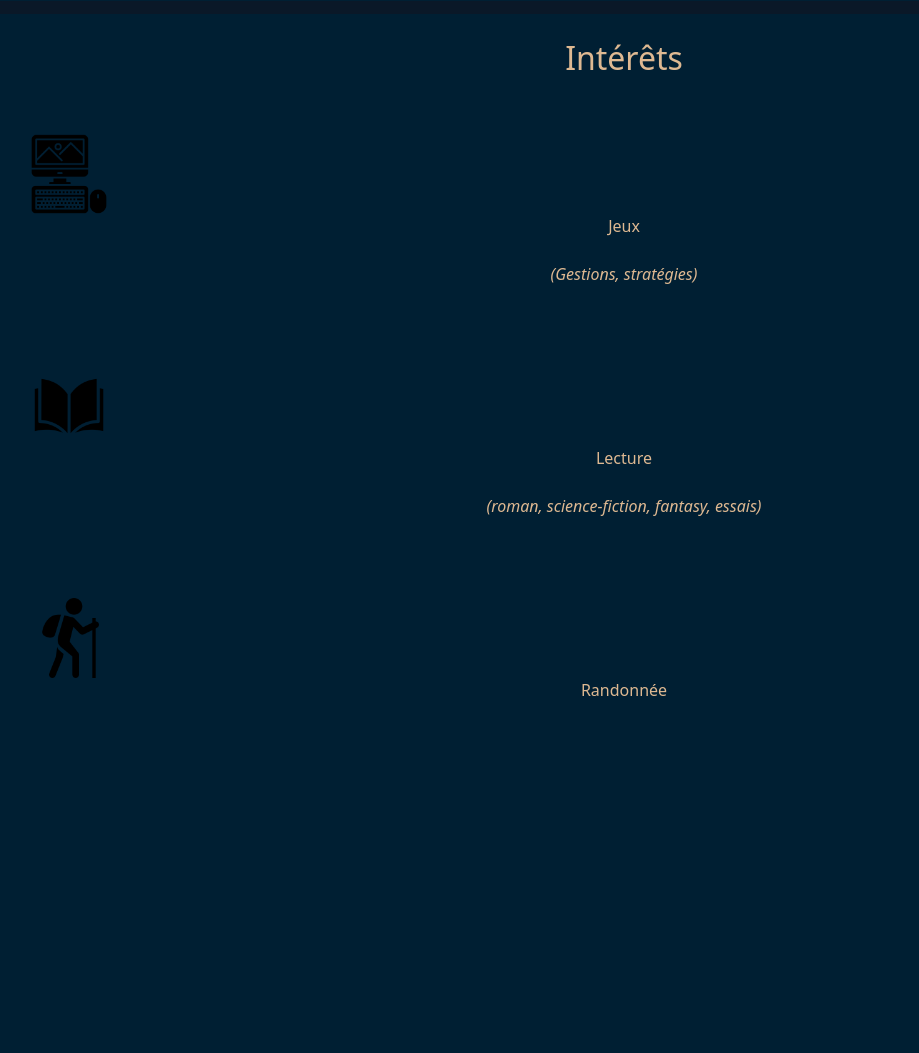
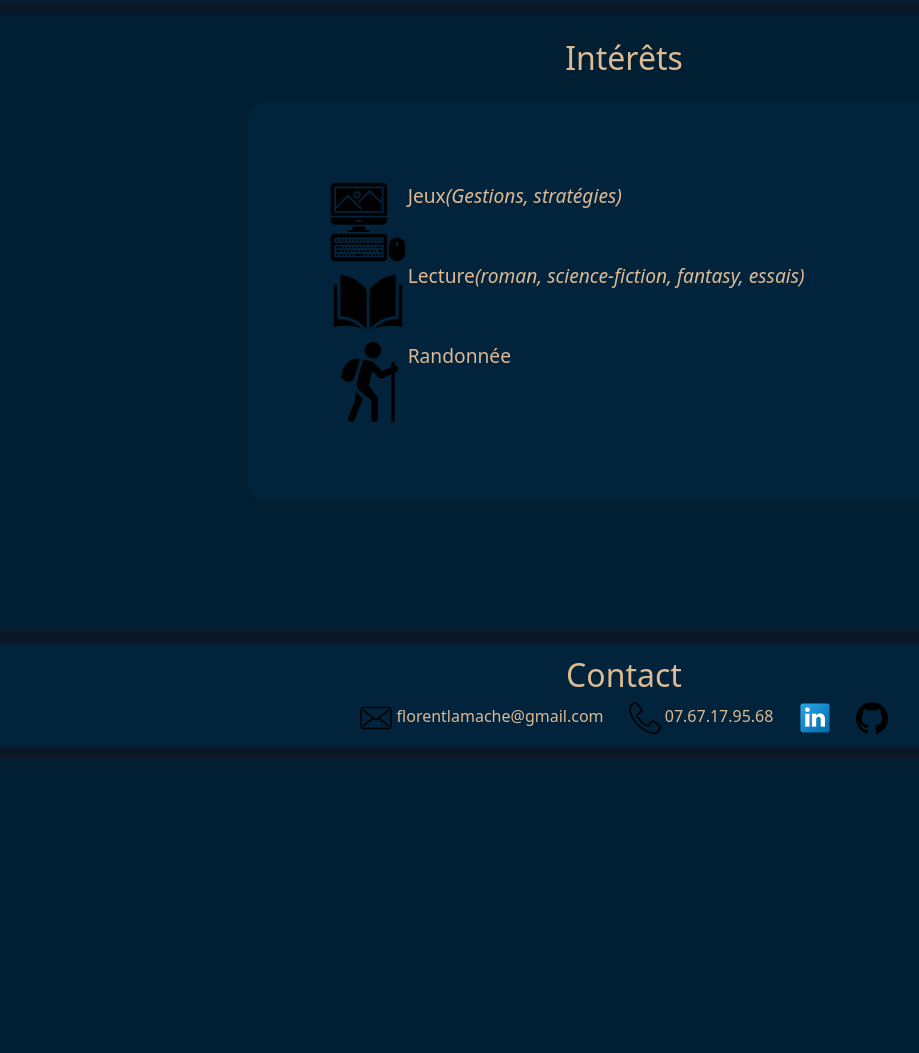
Before and after one commit to LamacheFlorent/LamacheFlorent.github.io, a PHP site: page / in a window 1280 px wide. Shown: the part 4127-5180 px from the top of the page, without its empty margins (16-935 px from the left). After the commit the page ends 4861 px from the top, so only its background shows below. Run offline with PHP 8.4, Linux system fonts and the light colour scheme.

Commit message:
interet et contact

```diff
--- a/css/style.css
+++ b/css/style.css
@@ -555,7 +555,7 @@ h3{
     color: #DEB992;
 
     margin: 1%;
-    padding-bottom: 25%;
+    padding-bottom: 10%;
 
     display: flex;
     flex-direction: column;
@@ -570,5 +570,66 @@ h3{
   }
 
   #intCard{
+      background-color: #01243C;
 
+      margin-right: 20%;
+      margin-left: 20%;
+      border-radius: 1.2rem;
+      padding: 5rem;
+
+      list-style: none;
+      text-align: center;
+      font-size: larger;
   }
+
+  .int-Card{
+    display: flex;
+  }
+
+  .iconInt{
+    width: 5rem;
+    height: 5rem;
+  }
+
+  /* SECTION CONTACTS */
+
+  footer{
+    background-color: #01243C;
+    color: #DEB992;
+
+    margin: 1%;
+  }
+
+  #contact-title{
+    color: #DEB992;
+
+    padding-top: 1%;
+
+    text-align: center;
+  }
+
+  #contMail{
+    color: #DEB992;
+    text-decoration: none;
+  }
+
+  #contMail:hover{
+    color: antiquewhite;
+  }
+
+  .contact-icon{
+    width: 2rem;
+    height: 2rem;
+  }
+
+  #coordonnees{
+    display: flex;
+    justify-content: center;
+    flex-direction: row;
+  }
+
+  .detailsCont{
+    margin-bottom: 1%;
+    margin-left: 1%;
+    margin-right: 1%;
+  }
--- a/index.html
+++ b/index.html
@@ -254,19 +254,42 @@
 
     <section id="interet">
         <h2 id="int-title">Intérêts</h2>
-        <div class="competenceCard">
-            <img class="iconComp" src="./img/icons/computer_keyboard_mouse_graphic_design_icon_142355.png" alt="ordinateur">
-            <span class="text">Jeux</span><br><p class="italic">(Gestions, stratégies)</p>
-        </div>
-        <div class="competenceCard">
-            <img class="iconComp" src="./img/icons/book_icon_158035.png" alt="livre">
-            <span class="text">Lecture</span><br><p class="italic">(roman, science-fiction, fantasy, essais)</p>
-        </div>
-        <div class="competenceCard">
-            <img class="iconComp" src="./img/icons/trekking_sport_13270.png" alt="randonnee">
-            <span class="text">Randonnée</span>
+        <div id="intCard">
+            <div class="int-Card">
+                <img class="iconInt" src="./img/icons/computer_keyboard_mouse_graphic_design_icon_142355.png" alt="ordinateur">
+                <span class="textInt">Jeux</span><br><p class="italic">(Gestions, stratégies)</p>
+            </div>
+            <div class="int-Card">
+                <img class="iconInt" src="./img/icons/book_icon_158035.png" alt="livre">
+                <span class="textInt">Lecture</span><br><p class="italic">(roman, science-fiction, fantasy, essais)</p>
+            </div>
+            <div class="int-Card">
+                <img class="iconInt" src="./img/icons/trekking_sport_13270.png" alt="randonnee">
+                <span class="textInt">Randonnée</span>
+            </div>
         </div>
     </section>
 
+    <footer id="contacts">
+        <h2 id="contact-title">Contact</h2>
+        <div id="coordonnees">
+            <div class="detailsCont">
+                <a href="mailto:florentlamache@gmail.com" id="contMail"> <img src="./img/icons/1904660-email-envelope-letter-mail-message-post-send_122510.png" alt="mail" class="contact-icon"> florentlamache@gmail.com</a>
+            </div>
+            <div class="detailsCont">
+                <div class="number"><img src="./img/icons/phone-handset_icon-icons.com_48252.png" alt="telephone" class="contact-icon"> 07.67.17.95.68</div>
+            </div>
+            <div class="detailsCont">
+                <a href="https://www.linkedin.com/in/florentlamache/" target="_blank">
+                    <img src="./img/icons/linkedin_socialnetwork_17441.png" alt="mon Linkedin" class="contact-icon">
+                </a>
+            </div>
+            <div class="detailsCont">
+                <a href="https://github.com/LamacheFlorent" target="_blank">
+                    <img src="./img/icons/github-logo_icon-icons.com_73546.png" alt="mon github" class="contact-icon">
+                </a>
+            </div>
+        </div>
+    </footer>
 </body>
 </html>
```
